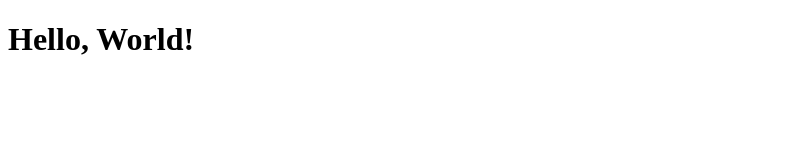
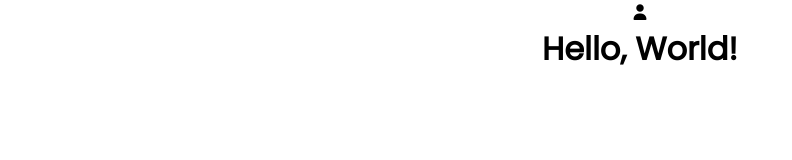
Before and after one commit to Techplus800/SM---Website, a plain HTML site: page index.html in a window 1280 px wide. Shown: the whole page, without its empty margins (0-792 px from the left). Drawn offline with Linux system fonts and the light colour scheme.

Commit message:
Update - 02

```diff
--- /dev/null
+++ b/CSS Files/styles.css
@@ -0,0 +1,10 @@
+* {
+    margin: 0;
+    padding: 0;
+}
+
+body {
+    font-family: "Poppins", sans-serif;
+    font-weight: 400;
+    font-style: normal;
+}
--- /dev/null
+++ b/JS Files/script.js
@@ -0,0 +1 @@
+console.log("Hello, World!")
--- a/index.html
+++ b/index.html
@@ -1,13 +1,32 @@
 <!DOCTYPE html>
 <html lang="en">
+
 <head>
     <meta charset="UTF-8">
     <meta name="viewport" content="width=device-width, initial-scale=1.0">
     <title>STUDY MIND - Web</title>
+    <link rel="stylesheet" href="CSS Files/styles.css">
+
+    <!-- Google Fonts -->
+
+    <link rel="preconnect" href="https://fonts.googleapis.com">
+    <link rel="preconnect" href="https://fonts.gstatic.com" crossorigin>
+    <link href="https://fonts.googleapis.com/css2?family=Poppins&display=swap" rel="stylesheet">
+
+    <!-- Font Awesome Icons -->
+
+    <link rel="stylesheet" href="https://cdnjs.cloudflare.com/ajax/libs/font-awesome/7.0.0/css/all.min.css"
+        integrity="sha512-DxV+EoADOkOygM4IR9yXP8Sb2qwgidEmeqAEmDKIOfPRQZOWbXCzLC6vjbZyy0vPisbH2SyW27+ddLVCN+OMzQ=="
+        crossorigin="anonymous" referrerpolicy="no-referrer" />
 </head>
+
 <body>
 
-    <h1>Hello, World!</h1>
+    <center>
+        <i class="fa-solid fa-user"></i>
+        <h1>Hello, World!</h1>
+    </center>
 
 </body>
+
 </html>
```
